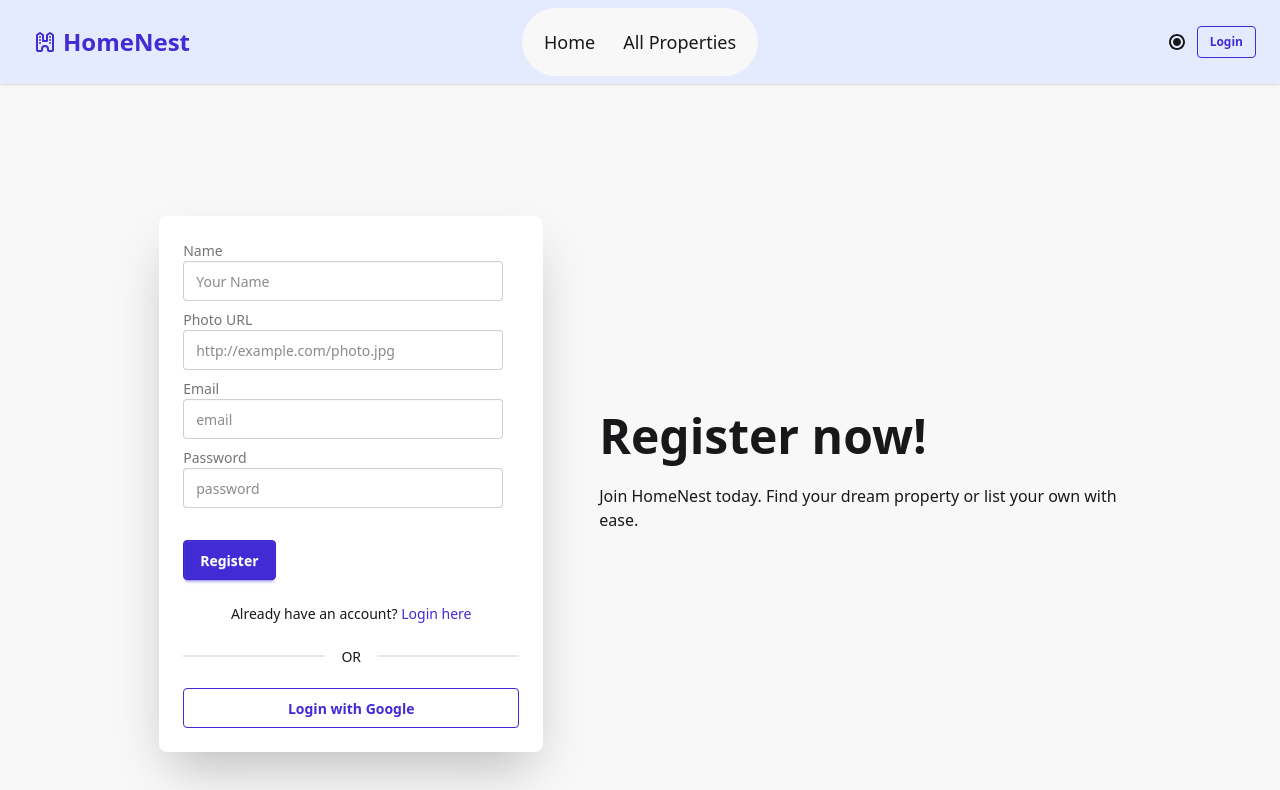
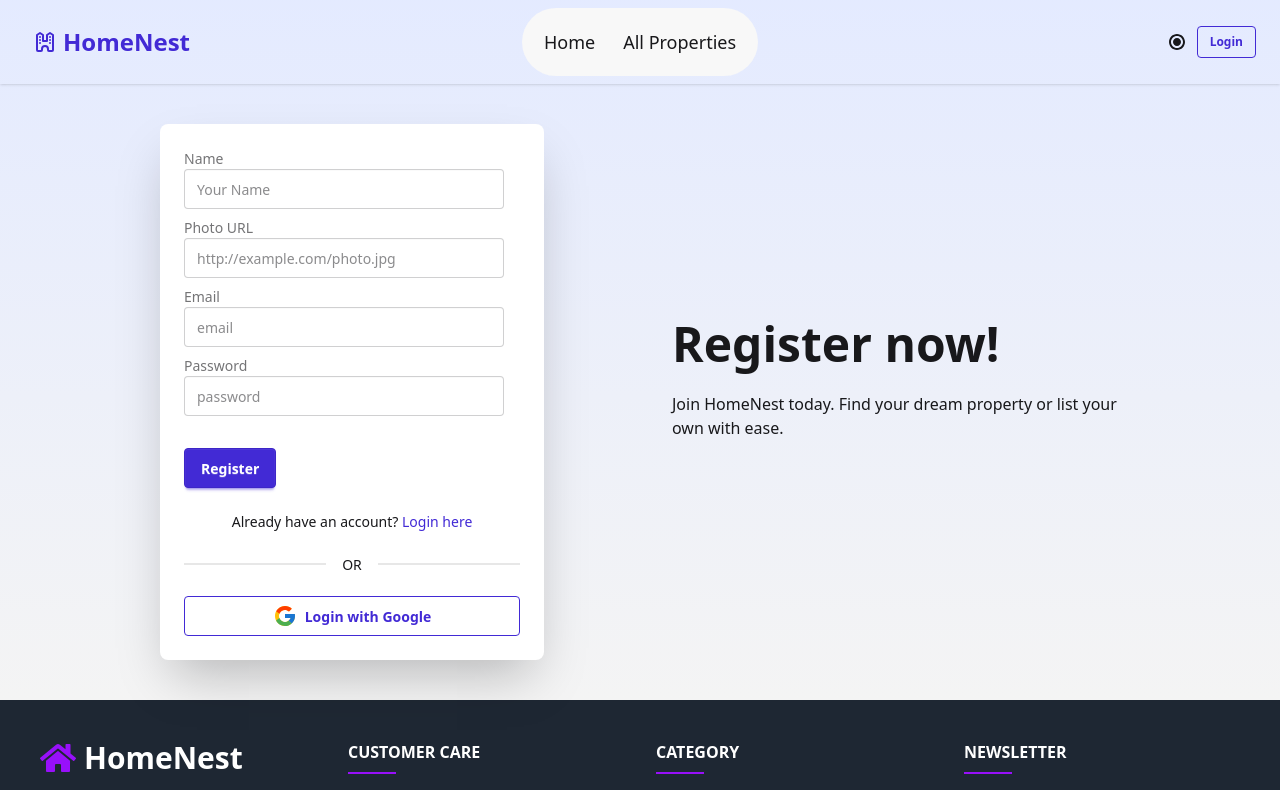
Before and after one commit to Arafat-niloy/homenest-client, a React (Vite) app: page /register in a window 1280 px wide. Shown: the top 790 px of the page. Built offline with nearby package versions, Linux system fonts and the light colour scheme; no server answers.

Commit message:
Register page updated

```diff
--- a/src/pages/Register.jsx
+++ b/src/pages/Register.jsx
@@ -1,10 +1,37 @@
-// src/pages/Register/Register.jsx
-
 import React from 'react';
 import { useForm } from 'react-hook-form';
 import { Link, useNavigate } from 'react-router-dom';
 import { toast } from 'react-toastify';
 import { useAuth } from '../contexts/AuthProvider.jsx';
+import { motion } from 'framer-motion';
+import { FcGoogle } from 'react-icons/fc';
+
+
+const containerVariant = {
+  hidden: { opacity: 0 },
+  visible: {
+    opacity: 1,
+    transition: { staggerChildren: 0.3, duration: 0.5 },
+  },
+};
+
+const textVariant = {
+  hidden: { opacity: 0, x: 100 },
+  visible: {
+    opacity: 1,
+    x: 0,
+    transition: { type: 'spring', stiffness: 100 },
+  },
+};
+
+const formVariant = {
+  hidden: { opacity: 0, x: -100 },
+  visible: {
+    opacity: 1,
+    x: 0,
+    transition: { type: 'spring', stiffness: 100 },
+  },
+};
 
 const Register = () => {
   const { register, handleSubmit, formState: { errors } } = useForm();
@@ -12,7 +39,6 @@ const Register = () => {
   const navigate = useNavigate();
 
   const handleRegister = (data) => {
-        // পাসওয়ার্ড ভ্যালিডেশন
     if (data.password.length < 6) {
       return toast.error("Password must be at least 6 characters");
     }
@@ -24,21 +50,26 @@ const Register = () => {
     }
 
     createUser(data.email, data.password)
-            .then(result => {
-                // প্রোফাইল আপডেট
+      .then(() => {
         updateUserProfile(data.name, data.photoURL)
           .then(() => {
             toast.success("Registration Successful!");
-                        navigate('/'); // হোম পেজে রিডাইরেক্ট
+            navigate('/');
           })
           .catch(err => toast.error(err.message));
       })
-            .catch(err => toast.error(err.message));
+      .catch(err => {
+        if (err.code === 'auth/email-already-in-use') {
+          toast.error("This email is already registered. Please login.");
+        } else {
+          toast.error(err.message);
+        }
+      });
   };
 
   const handleGoogleSignIn = () => {
     googleSignIn()
-            .then(result => {
+      .then(() => {
         toast.success("Login Successful!");
         navigate('/');
       })
@@ -46,15 +77,27 @@ const Register = () => {
   };
 
   return (
-        <div className="hero min-h-screen bg-base-200 py-10">
-            <div className="hero-content flex-col lg:flex-row-reverse">
-                <div className="text-center lg:text-left lg:ml-10">
+    <motion.div
+      className="flex items-center justify-center py-10 flex-col lg:flex-row-reverse lg:gap-32"
+      variants={containerVariant}
+      initial="hidden"
+      animate="visible"
+    >
+      {/* Text Section */}
+      <motion.div className="text-center lg:text-left" variants={textVariant}>
         <h1 className="text-5xl font-bold">Register now!</h1>
-                    <p className="py-6">Join HomeNest today. Find your dream property or list your own with ease.</p>
-                </div>
-                <div className="card shrink-0 w-full max-w-sm shadow-2xl bg-base-100">
+        <p className="py-6 max-w-md">
+          Join HomeNest today. Find your dream property or list your own with ease.
+        </p>
+      </motion.div>
+
+      {/* Form Card */}
+      <motion.div
+        className="card shrink-0 w-full max-w-sm shadow-2xl bg-base-100"
+        variants={formVariant}
+      >
         <form onSubmit={handleSubmit(handleRegister)} className="card-body">
-                        {/* Name Field */}
+          {/* Name */}
           <div className="form-control">
             <label className="label">
               <span className="label-text">Name</span>
@@ -68,7 +111,7 @@ const Register = () => {
             {errors.name && <span className="text-red-500 text-xs mt-1">{errors.name.message}</span>}
           </div>
 
-                        {/* Photo URL Field */}
+          {/* Photo URL */}
           <div className="form-control">
             <label className="label">
               <span className="label-text">Photo URL</span>
@@ -82,7 +125,7 @@ const Register = () => {
             {errors.photoURL && <span className="text-red-500 text-xs mt-1">{errors.photoURL.message}</span>}
           </div>
 
-                        {/* Email Field */}
+          {/* Email */}
           <div className="form-control">
             <label className="label">
               <span className="label-text">Email</span>
@@ -96,7 +139,7 @@ const Register = () => {
             {errors.email && <span className="text-red-500 text-xs mt-1">{errors.email.message}</span>}
           </div>
 
-                        {/* Password Field */}
+          {/* Password */}
           <div className="form-control">
             <label className="label">
               <span className="label-text">Password</span>
@@ -110,7 +153,7 @@ const Register = () => {
             {errors.password && <span className="text-red-500 text-xs mt-1">{errors.password.message}</span>}
           </div>
 
-                        {/* Submit Button */}
+          {/* Submit */}
           <div className="form-control mt-6">
             <button type="submit" className="btn btn-primary text-white">Register</button>
           </div>
@@ -119,16 +162,24 @@ const Register = () => {
         {/* Bottom Links */}
         <div className="card-body pt-0">
           <p className="text-center text-sm">
-                            Already have an account? <Link to="/login" className="text-primary link link-hover">Login here</Link>
+            Already have an account?{" "}
+            <Link to="/login" className="text-primary link link-hover">
+              Login here
+            </Link>
           </p>
           <div className="divider">OR</div>
-                        <button onClick={handleGoogleSignIn} className="btn btn-outline btn-primary">
+
+          {/* Google Button */}
+          <button
+            onClick={handleGoogleSignIn}
+            className="btn btn-outline btn-primary flex items-center justify-center gap-2"
+          >
+              <FcGoogle className="text-2xl" />
             Login with Google
           </button>
         </div>
-                </div>
-            </div>
-        </div>
+      </motion.div>
+    </motion.div>
   );
 };
 
```
Lines whose indentation alone changed are shown as unchanged.
